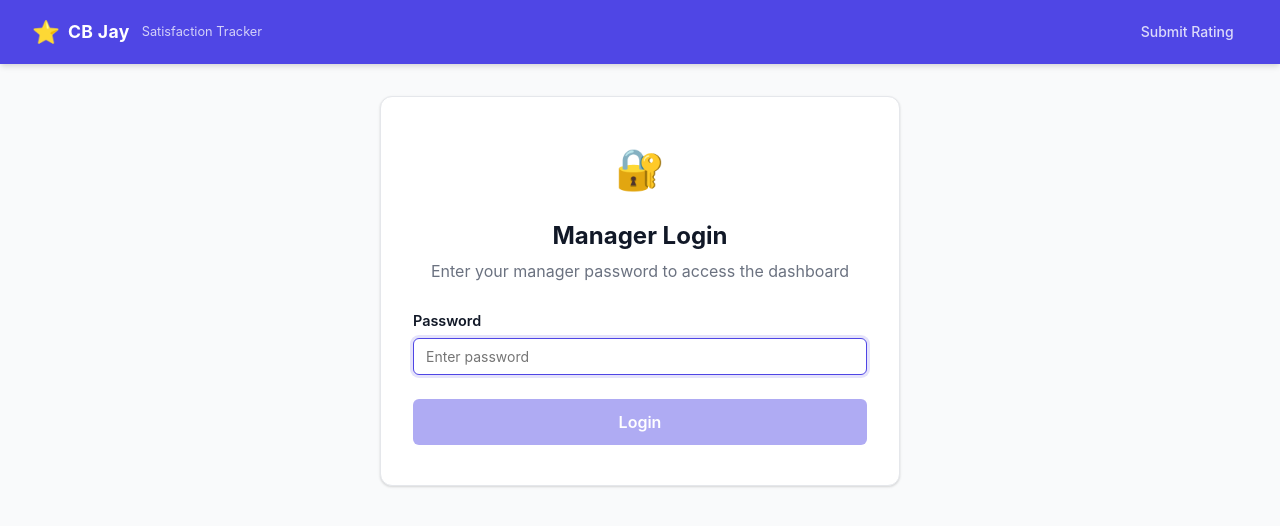
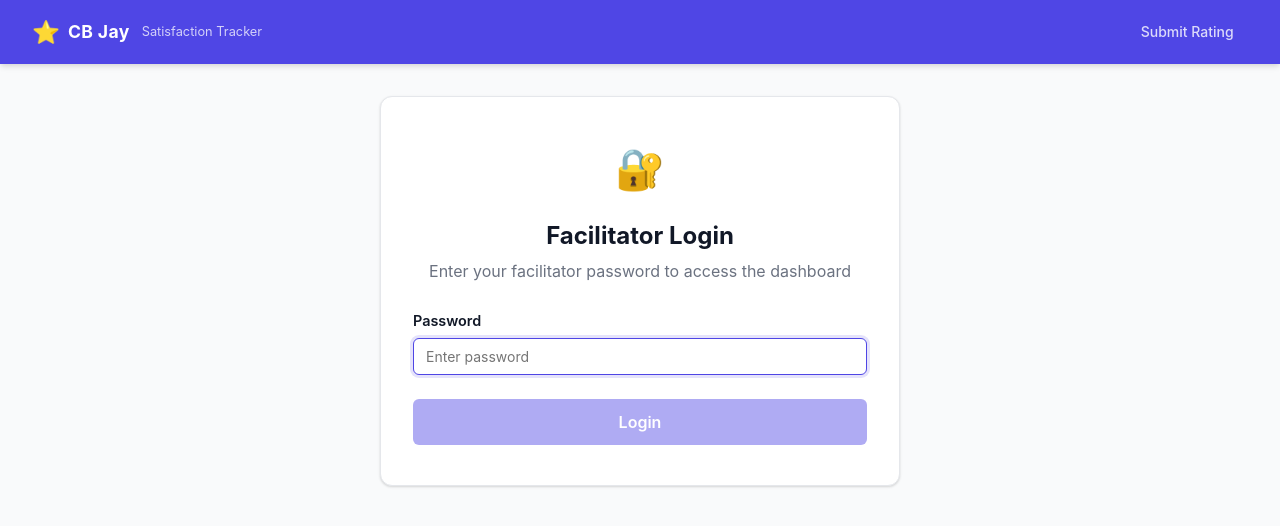
Before and after one commit to lkirwan/CB_jay, a React (Vite) app in the folder satisfaction-app/: page /login in a window 1280 px wide. Shown: the top 526 px of the page. Built offline with nearby package versions, Linux system fonts and the light colour scheme.

Commit message:
rebrand manager to facilitator

```diff
--- a/satisfaction-app/src/App.jsx
+++ b/satisfaction-app/src/App.jsx
@@ -4,7 +4,7 @@ import Header from './components/Header';
 import ProtectedRoute from './components/ProtectedRoute';
 import ClientPage from './pages/ClientPage';
 import DashboardPage from './pages/DashboardPage';
-import ManagerLoginPage from './pages/ManagerLoginPage';
+import FacilitatorLoginPage from './pages/FacilatorLoginPage';
 import './App.css';
 
 export default function App() {
@@ -16,7 +16,7 @@ export default function App() {
           <main className="app-main">
             <Routes>
               <Route path="/" element={<ClientPage />} />
-              <Route path="/login" element={<ManagerLoginPage />} />
+              <Route path="/login" element={<FacilitatorLoginPage />} />
               <Route
                 path="/dashboard"
                 element={
--- a/satisfaction-app/src/components/Header.jsx
+++ b/satisfaction-app/src/components/Header.jsx
@@ -24,7 +24,7 @@ export default function Header() {
         {isAuthenticated ? (
           <>
             <NavLink to="/dashboard" className={({ isActive }) => (isActive ? 'nav-link active' : 'nav-link')}>
-              Manager Dashboard
+              Facilitator Dashboard
             </NavLink>
             <button className="btn btn-sm header-logout-btn" onClick={handleLogout}>
               Logout
--- a/satisfaction-app/src/context/AuthContext.jsx
+++ b/satisfaction-app/src/context/AuthContext.jsx
@@ -1,7 +1,7 @@
 import { createContext, useContext, useState, useCallback } from 'react';
 
-const SESSION_KEY = 'cb_jay_manager_auth';
-const MANAGER_PASSWORD = import.meta.env.VITE_MANAGER_PASSWORD ?? 'manager';
+const SESSION_KEY = 'cb_jay_facilitator_auth';
+const FACILITATOR_PASSWORD = import.meta.env.VITE_FACILITATOR_PASSWORD ?? 'manager';
 
 const AuthContext = createContext(null);
 
@@ -11,7 +11,7 @@ export function AuthProvider({ children }) {
   );
 
   const login = useCallback((password) => {
-    if (password === MANAGER_PASSWORD) {
+    if (password === FACILITATOR_PASSWORD) {
       sessionStorage.setItem(SESSION_KEY, '1');
       setIsAuthenticated(true);
       return true;
--- a/satisfaction-app/src/pages/ClientPage.jsx
+++ b/satisfaction-app/src/pages/ClientPage.jsx
@@ -28,10 +28,10 @@ export default function ClientPage() {
           <h2>No Offerings Available</h2>
           <p>There are no offerings available to rate at this time.</p>
           <p className="no-offerings-sub">
-            Please check back later, or contact your manager to set up offerings.
+            Please check back later, or contact your facilitator to set up offerings.
           </p>
           <Link to="/login" className="btn btn-outline no-offerings-link">
-            Manager Login →
+            Facilitator Login →
           </Link>
         </div>
       </div>
--- a/satisfaction-app/src/pages/DashboardPage.jsx
+++ b/satisfaction-app/src/pages/DashboardPage.jsx
@@ -159,9 +159,9 @@ export default function DashboardPage() {
     <div className="dashboard-page">
       <div className="dashboard-header">
         <div>
-          <h2 className="dashboard-title">Manager Dashboard</h2>
+          <h2 className="dashboard-title">Facilitator Dashboard</h2>
           <p className="last-updated">
-            Live · Last refreshed {lastUpdated.toLocaleTimeString()}
+            Live · Last refreshed {lastUpdated.toLocaleTimeString([], { hour: '2-digit', minute: '2-digit' })}
           </p>
         </div>
       </div>
--- /dev/null
+++ b/satisfaction-app/src/pages/FacilatorLoginPage.jsx
@@ -0,0 +1,70 @@
+import { useState } from 'react';
+import { useNavigate, useLocation } from 'react-router-dom';
+import { useAuth } from '../context/AuthContext';
+
+export default function FacilitatorLoginPage() {
+  const { login } = useAuth();
+  const navigate = useNavigate();
+  const location = useLocation();
+  const from = location.state?.from?.pathname ?? '/dashboard';
+
+  const [password, setPassword] = useState('');
+  const [error, setError] = useState('');
+  const [loading, setLoading] = useState(false);
+
+  function handleSubmit(e) {
+    e.preventDefault();
+    setError('');
+    setLoading(true);
+
+    // Small artificial delay to deter brute-force
+    setTimeout(() => {
+      const ok = login(password);
+      setLoading(false);
+      if (ok) {
+        navigate(from, { replace: true });
+      } else {
+        setError('Incorrect password. Please try again.');
+        setPassword('');
+      }
+    }, 400);
+  }
+
+  return (
+    <div className="page-center">
+      <div className="card login-card">
+        <div className="login-icon">🔐</div>
+        <h2 className="card-title">Facilitator Login</h2>
+        <p className="card-subtitle">Enter your facilitator password to access the dashboard</p>
+
+        <form onSubmit={handleSubmit} className="rating-form">
+          <div className="form-group">
+            <label className="form-label" htmlFor="facilitator-password">
+              Password
+            </label>
+            <input
+              id="facilitator-password"
+              className="form-input"
+              type="password"
+              placeholder="Enter password"
+              value={password}
+              onChange={(e) => setPassword(e.target.value)}
+              autoFocus
+              autoComplete="current-password"
+            />
+          </div>
+
+          {error && <p className="form-error">{error}</p>}
+
+          <button
+            type="submit"
+            className="btn btn-primary btn-full"
+            disabled={!password || loading}
+          >
+            {loading ? 'Checking…' : 'Login'}
+          </button>
+        </form>
+      </div>
+    </div>
+  );
+}
```
Also changed, not shown: 1 other file (tests, documents, lock files or other folders).
